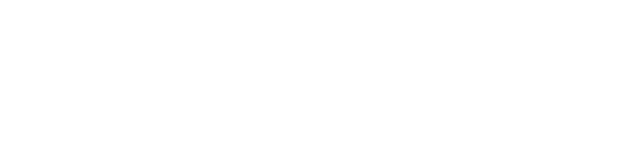
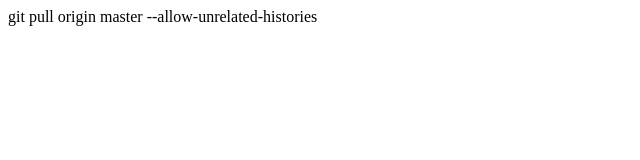
Before and after one commit to manojkumar326/dinoGamejs, a plain HTML site: page index.html in a window 1280 px wide. Shown: the whole page, without its empty margins (0-640 px from the left). Drawn offline with Linux system fonts and the light colour scheme.

Commit message:
first commit

```diff
--- a/index.html
+++ b/index.html
@@ -9,6 +9,7 @@
     <link rel="stylesheet" href="style.css" >
 </head>
 <body>
+    git pull origin master --allow-unrelated-histories
 
 </body>
 </html>
```
